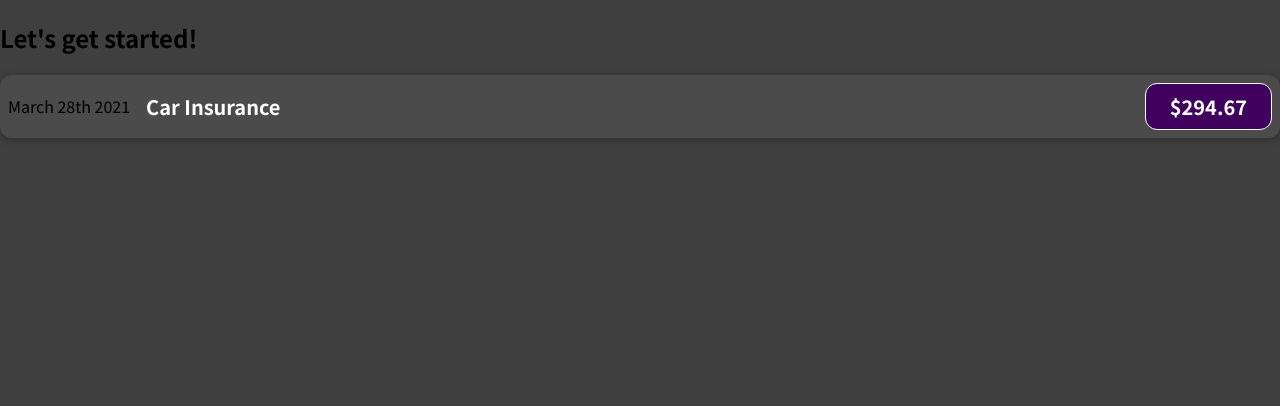
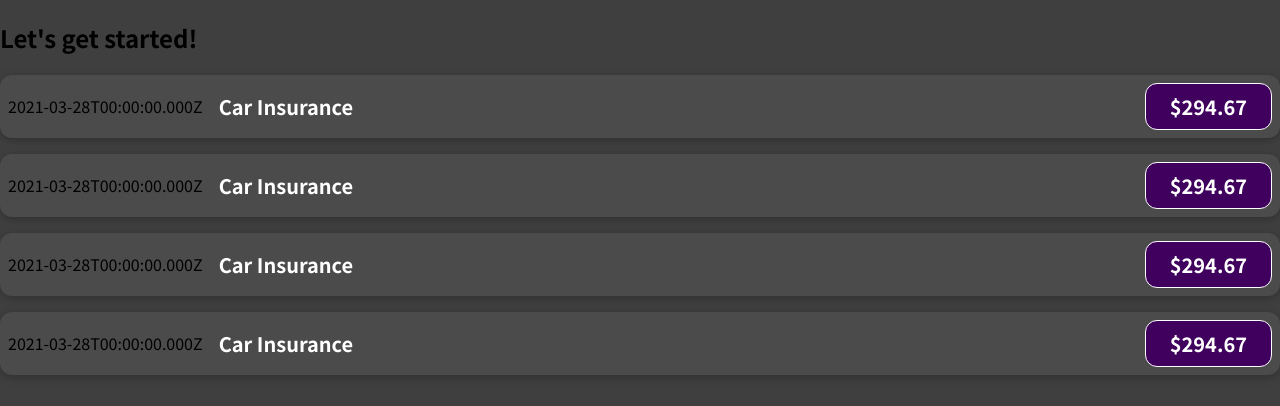
Before and after one commit to jihostudy/ReactStudy, a JavaScript app: page / in a window 1280 px wide. Shown: the top 406 px of the page. Built offline with nearby package versions, Linux system fonts and the light colour scheme.

Commit message:
JS와 JSX 같이 사용

```diff
--- a/src/App.js
+++ b/src/App.js
@@ -6,6 +6,9 @@
       <h2>Let's get started!</h2>
       {/* 리액트에서는 Component들은 꼭 대문자로 시작해야한다 그래야 User Component임을 안다 */}
       <ExpenseItem></ExpenseItem>
+      <ExpenseItem></ExpenseItem>
+      <ExpenseItem></ExpenseItem>
+      <ExpenseItem></ExpenseItem>
     </div>
   );
 }
--- a/src/components/ExpenseItem.js
+++ b/src/components/ExpenseItem.js
@@ -1,14 +1,18 @@
 import "./ExpenseItem.css";
 
 function ExpenseItem() {
-  //   return문 마다 Root가 1개씩(Only) 있어야 한다. (중요!!)
+  const expenseDate = new Date(2021, 2, 28);
+  const expenseTitle = "Car Insurance";
+  const expenseAmount = 294.67;
+  // 컴포넌트는 재사용가능하게끔 해야함
+  // 따라서, Hard Coding된 것들을 일반적 JS 코드로 작성가능 + JSX의 {}안에 작성하면 된다.
   return (
     <div className="expense-item">
-      <div>March 28th 2021</div>
+      <div>{expenseDate.toISOString()}</div>
       <div className="expense-item__description">
-        <h2>Car Insurance</h2>
+        <h2>{expenseTitle}</h2>
       </div>
-      <div className="expense-item__price">$294.67</div>
+      <div className="expense-item__price">${expenseAmount}</div>
     </div>
   );
 }
```
